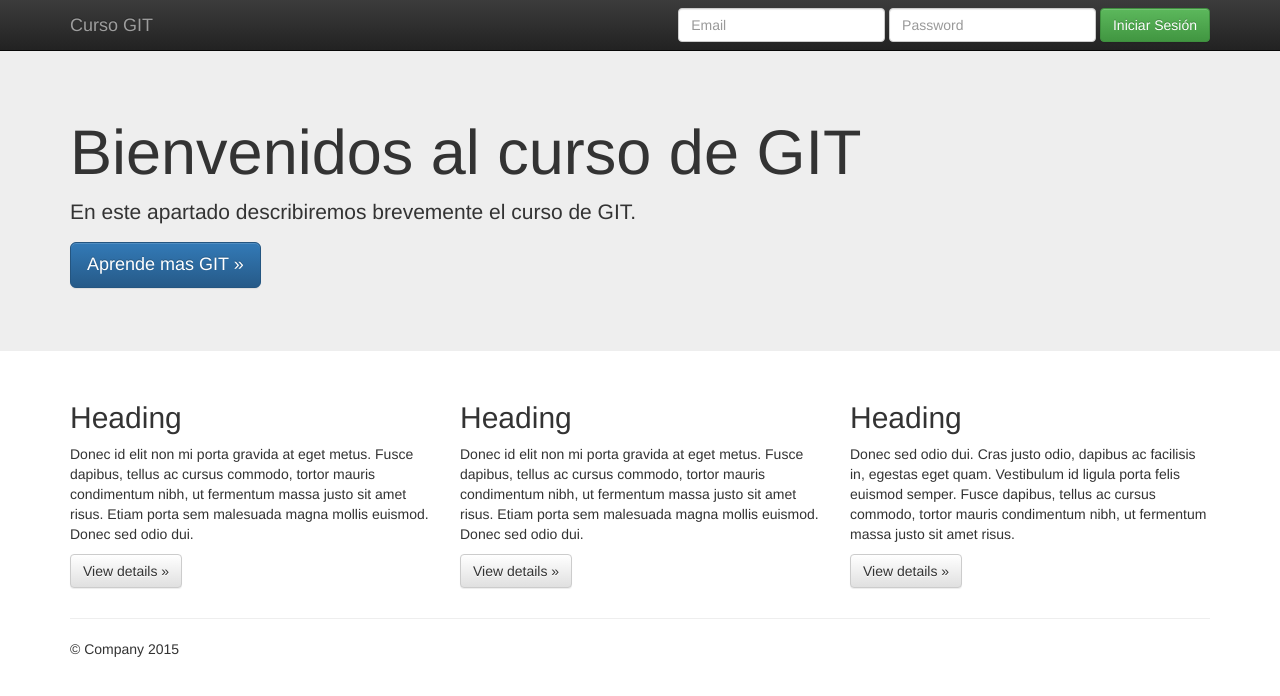
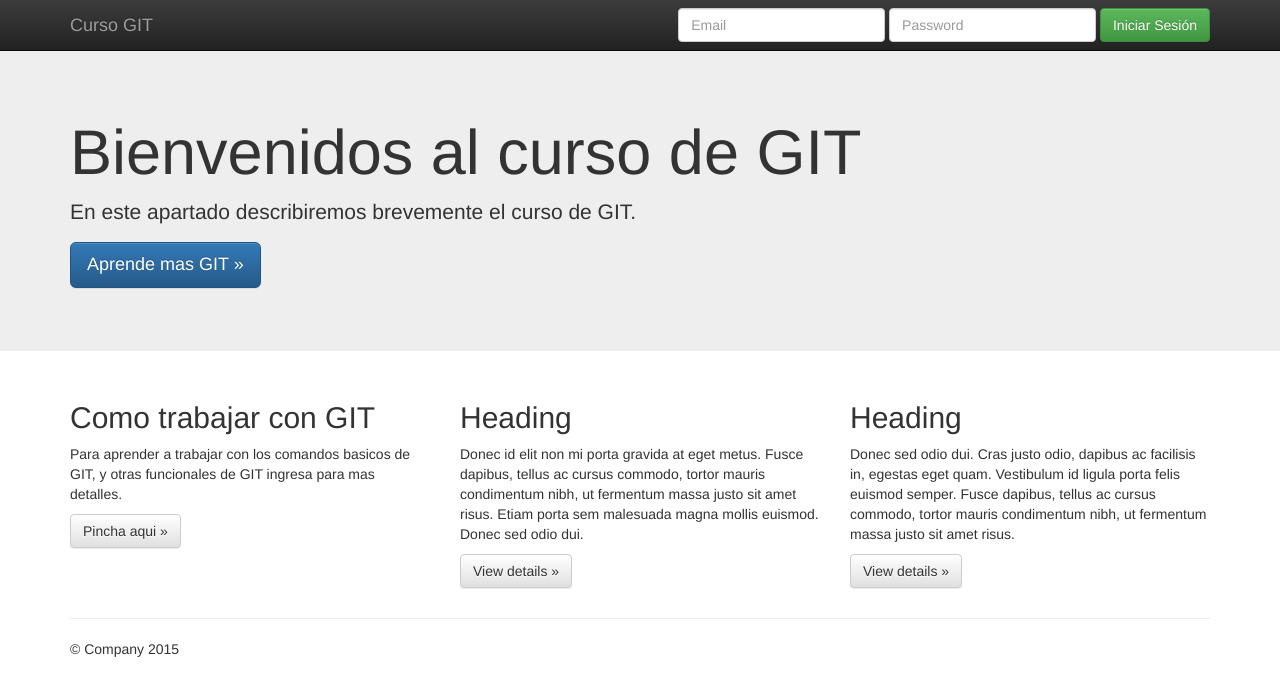
Before and after one commit to djimenezh/CursoGIT-, a plain HTML site: page index.html in a window 1280 px wide. Drawn offline with nearby package versions, Linux system fonts and the light colour scheme.

Commit message:
Se actualiza index agregando fetaure 1 del sitio del branch funcionalidesSitio

```diff
--- a/index.html
+++ b/index.html
@@ -65,9 +65,9 @@
       <!-- Example row of columns -->
       <div class="row">
         <div class="col-md-4">
-          <h2>Heading</h2>
-          <p>Donec id elit non mi porta gravida at eget metus. Fusce dapibus, tellus ac cursus commodo, tortor mauris condimentum nibh, ut fermentum massa justo sit amet risus. Etiam porta sem malesuada magna mollis euismod. Donec sed odio dui. </p>
-          <p><a class="btn btn-default" href="#" role="button">View details &raquo;</a></p>
+          <h2>Como trabajar con GIT </h2>
+          <p>Para aprender a trabajar con los comandos basicos de GIT, y otras funcionales de GIT ingresa para mas detalles.</p>
+          <p><a class="btn btn-default" href="#" role="button">Pincha aqui &raquo;</a></p>
         </div>
         <div class="col-md-4">
           <h2>Heading</h2>
```
